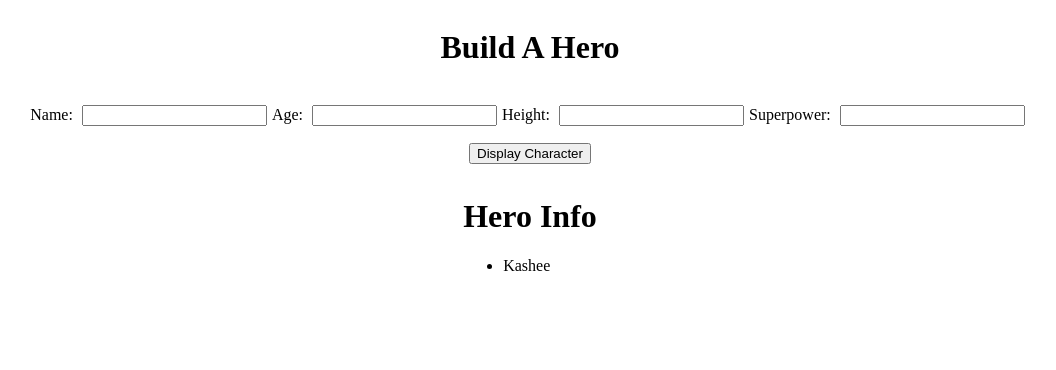
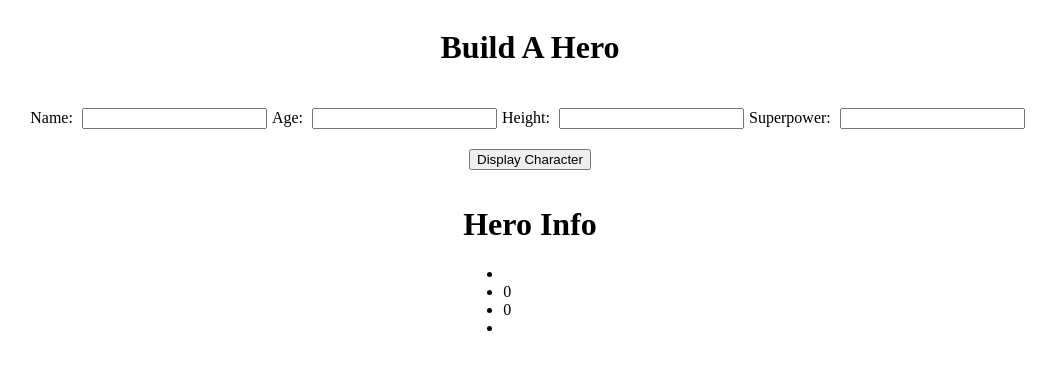
Before and after one commit to NjeriMuchiri/reactpractice-app, a React (Create React App) app: page / in a window 1280 px wide. Both pictures are taken after a click on the button "Display Character". Shown: the top 370 px of the page, without its empty margins (110-1166 px from the left). Built offline with nearby package versions, Linux system fonts and the light colour scheme.

Commit message:
Adding some variables onto my codes

```diff
--- a/src/App.js
+++ b/src/App.js
@@ -50,7 +50,11 @@ function App() {
         <h1 style={{textAlign: 'center'}}>Hero Info</h1>
         {displayCharacter && (
         <ul>
-          <li>Kashee</li>
+          <li>{name}</li>
+          <li>{age}</li>
+          <li>{height}</li>
+          <li>{superPower}</li>
+
         </ul>
         )}
       </div>
```
